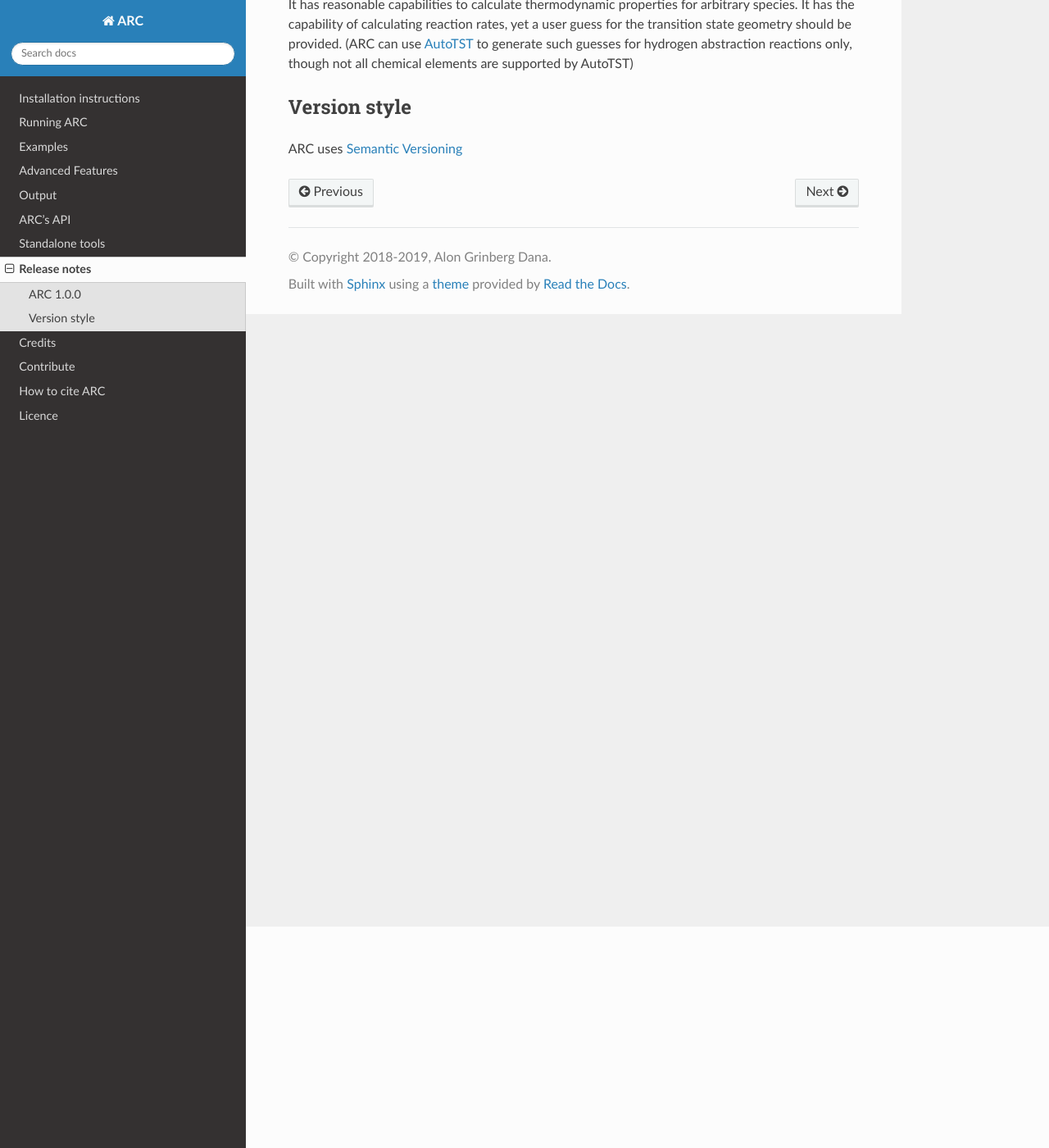
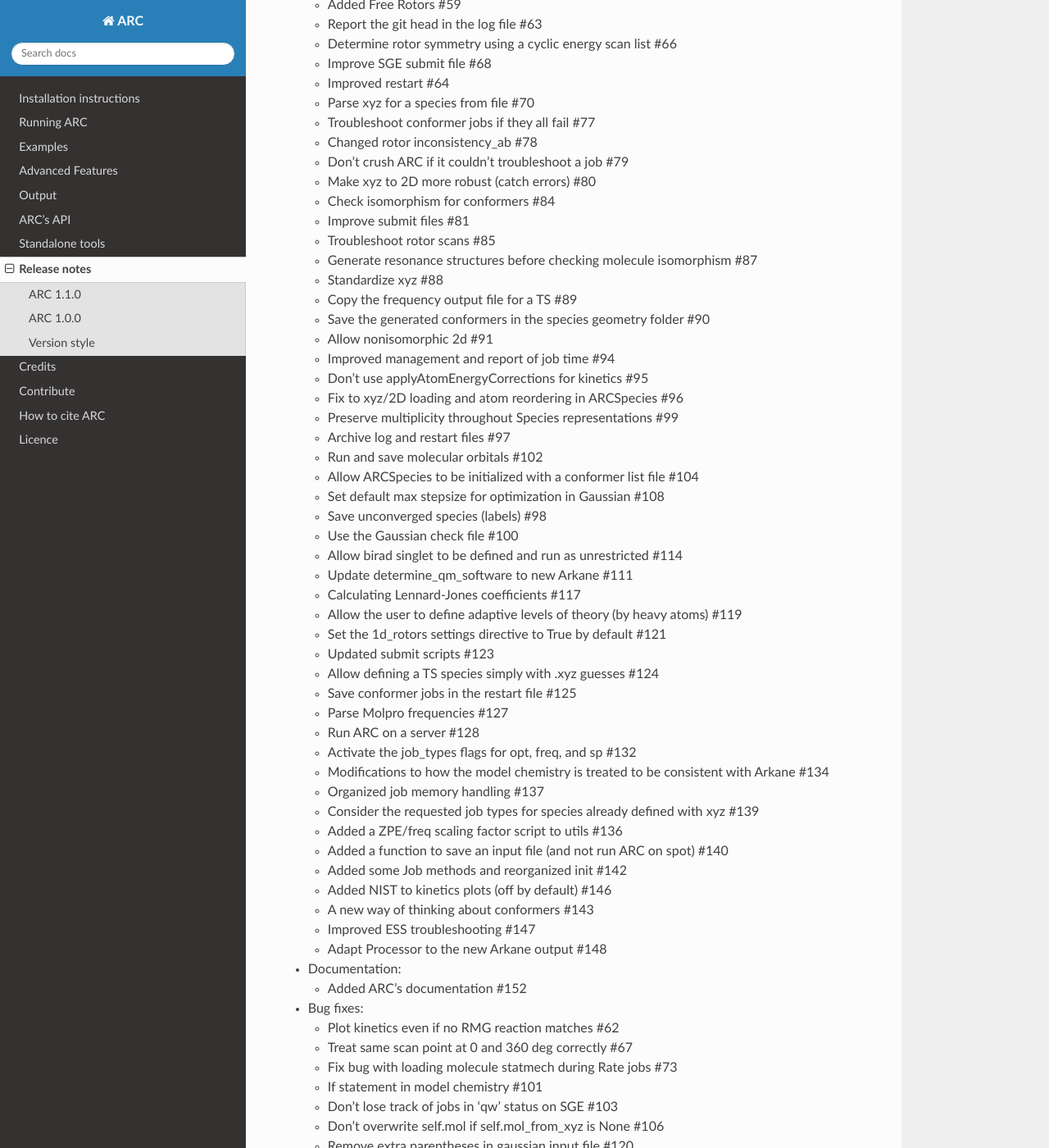
Before and after one commit to ReactionMechanismGenerator/ARC, a Sphinx documentation site: the page built from docs/source/release.rst, in a window 1280 px wide and 1400 px high, scrolled down 270 px. Shown: the whole window at 82% size. Built offline with Sphinx 7.4.7 and the Read the Docs theme 2.0.0, drawn with Linux system fonts in a browser that asks for light colours; formulas are drawn with MathJax 3; the version number could not be read and is left out; some of the changed text lies outside the part shown.

Commit message:
Docs: Updated credits and v1.1.0 release notes

```diff
--- a/docs/source/credits.rst
+++ b/docs/source/credits.rst
@@ -12,10 +12,12 @@ ARC's contributors are:
 - `Dr. Alon Grinberg Dana <http://greengroup.mit.edu/alon-grinberg-dana>`_ (leading developer)
 - `Dr. Duminda Ranasinghe <http://greengroup.mit.edu/duminda-ranasinghe>`_
 - `Oscar Haoyang Wu <http://greengroup.mit.edu/oscar-haoyang-wu>`_
+- `Colin Grambow <http://greengroup.mit.edu/colin-grambow>`_
 - `Xiaorui Dong <http://greengroup.mit.edu/xiaorui-dong>`_
 - `Matt Johnson <http://greengroup.mit.edu/matt-johnson>`_
 - `Mark Goldman <http://greengroup.mit.edu/mark-goldman>`_
 - `Mengjie Liu <http://greengroup.mit.edu/max-liu>`_
+- `Prof. William H Green <http://greengroup.mit.edu/william-green>`_
 
 
 .. include:: links.txt
--- a/docs/source/release.rst
+++ b/docs/source/release.rst
@@ -2,6 +2,122 @@
 
 Release notes
 =============
+
+ARC 1.1.0
+^^^^^^^^^
+
+- New features:
+
+  - Project name validity check #58
+  - Added Free Rotors #59
+  - Report the git head in the log file #63
+  - Determine rotor symmetry using a cyclic energy scan list #66
+  - Improve SGE submit file #68
+  - Improved restart #64
+  - Parse xyz for a species from file #70
+  - Troubleshoot conformer jobs if they all fail #77
+  - Changed rotor inconsistency_ab #78
+  - Don't crush ARC if it couldn't troubleshoot a job #79
+  - Make xyz to 2D more robust (catch errors) #80
+  - Check isomorphism for conformers  #84
+  - Improve submit files #81
+  - Troubleshoot rotor scans #85
+  - Generate resonance structures before checking molecule isomorphism #87
+  - Standardize xyz #88
+  - Copy the frequency output file for a TS #89
+  - Save the generated conformers in the species geometry folder #90
+  - Allow nonisomorphic 2d #91
+  - Improved management and report of job time #94
+  - Don't use applyAtomEnergyCorrections for kinetics #95
+  - Fix to xyz/2D loading and atom reordering in ARCSpecies #96
+  - Preserve multiplicity throughout Species representations #99
+  - Archive log and restart files #97
+  - Run and save molecular orbitals #102
+  - Allow ARCSpecies to be initialized with a conformer list file #104
+  - Set default max stepsize for optimization in Gaussian #108
+  - Save unconverged species (labels) #98
+  - Use the Gaussian check file #100
+  - Allow birad singlet to be defined and run as unrestricted #114
+  - Update determine_qm_software to new Arkane #111
+  - Calculating Lennard-Jones coefficients #117
+  - Allow the user to define adaptive levels of theory (by heavy atoms) #119
+  - Set the 1d_rotors settings directive to True by default #121
+  - Updated submit scripts #123
+  - Allow defining a TS species simply with .xyz guesses #124
+  - Save conformer jobs in the restart file #125
+  - Parse Molpro frequencies #127
+  - Run ARC on a server #128
+  - Activate the job_types flags for opt, freq, and sp #132
+  - Modifications to how the model chemistry is treated to be consistent with Arkane #134
+  - Organized job memory handling #137
+  - Consider the requested job types for species already defined with xyz #139
+  - Added a ZPE/freq scaling factor script to utils #136
+  - Added a function to save an input file (and not run ARC on spot) #140
+  - Added some Job methods and reorganized init #142
+  - Added NIST to kinetics plots (off by default) #146
+  - A new way of thinking about conformers #143
+  - Improved ESS troubleshooting #147
+  - Adapt Processor to the new Arkane output #148
+
+- Documentation:
+
+  - Added ARC's documentation #152
+
+- Bug fixes:
+
+  - Plot kinetics even if no RMG reaction matches #62
+  - Treat same scan point at 0 and 360 deg correctly #67
+  - Fix bug with loading molecule statmech during Rate jobs #73
+  - If statement in model chemistry #101
+  - Don't lose track of jobs in 'qw' status on SGE #103
+  - Don't overwrite self.mol if self.mol_from_xyz is None #106
+  - Remove extra parentheses in gaussian input file #120
+  - Don't run a fine opt in Molpro #122
+  - Set the memory per cpu slightly higher than the ESS memory #144
+  - File compatibility with MAC OS (skip .DS_Store files) #145
+  - Improved ARC's sleeping habits when experiencing connection errors #149
+  - Minor conformers/xyz files fixes #150
+  - Correcly move the Arkane YAML file #151
+
+- Miscellaneous:
+
+  - #109:
+
+    - Added `examples` to .gitignore
+    - Allow users to specify the number of cpu's to use per server
+    - Download additional info re failed jobs (out.txt, err.txt, slurm.out)
+    - Don't run orbitals jobs by default
+    - Make servers in ess_settings a list
+    - Allow users to specify a `levels_ess` dictionary associating levels of theory (or partial phrases of methods or basis sets) with an ESS
+    - Added ess_settings to settings.py instead of the API
+    - Tests: functions in main
+    - Additional minor fixes
+
+  - #112:
+
+    - Load ess_settings correctly from dict
+    - Improved species logging in project info file
+    - Don't plot kinetics if it is None
+    - Improved error message if rxn energetics are problematic
+    - Added min_list() to Scheduler
+    - Improve converter xyz functions
+    - Improved xyz handeling in Species (`xyz` can now be a list)
+
+  - #133:
+
+    - Updated isomorphic species check method name in rmgdb
+    - Corrected local server check
+    - Updated ESS check function name in iPython notebook
+
+  - #141:
+
+    - Added an iPy notebook with an xyz to SMILES script
+    - Don't load the RMG database if not necessary
+
+- New dependencies:
+
+  - scikit-learn #116
+
 
 ARC 1.0.0
 ^^^^^^^^^
@@ -16,6 +132,7 @@ though not all chemical elements are supported by AutoTST)
 
 __ autotst_
 
+
 Version style
 ^^^^^^^^^^^^^
 
```
